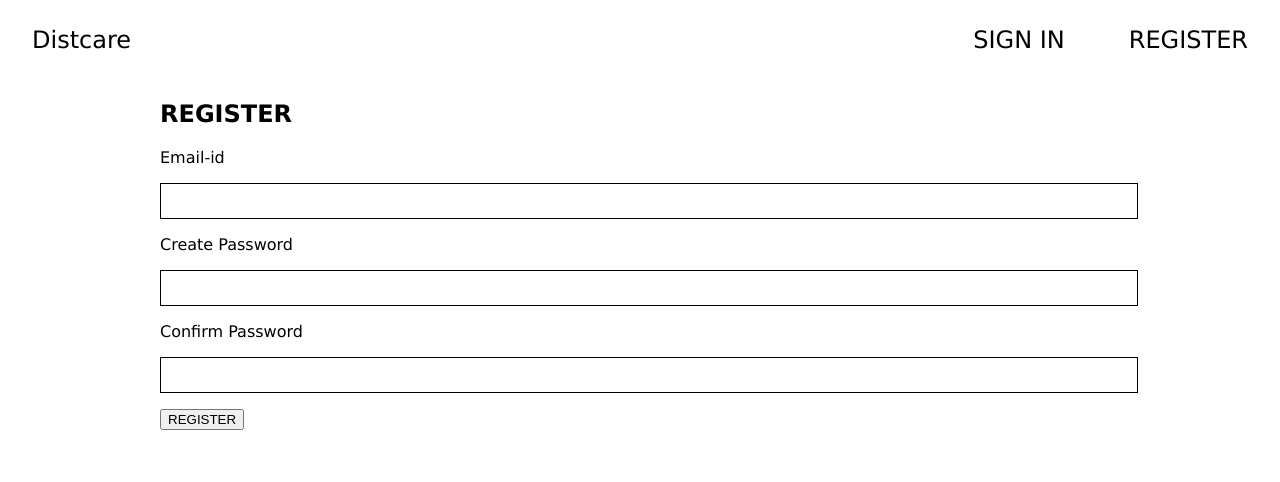
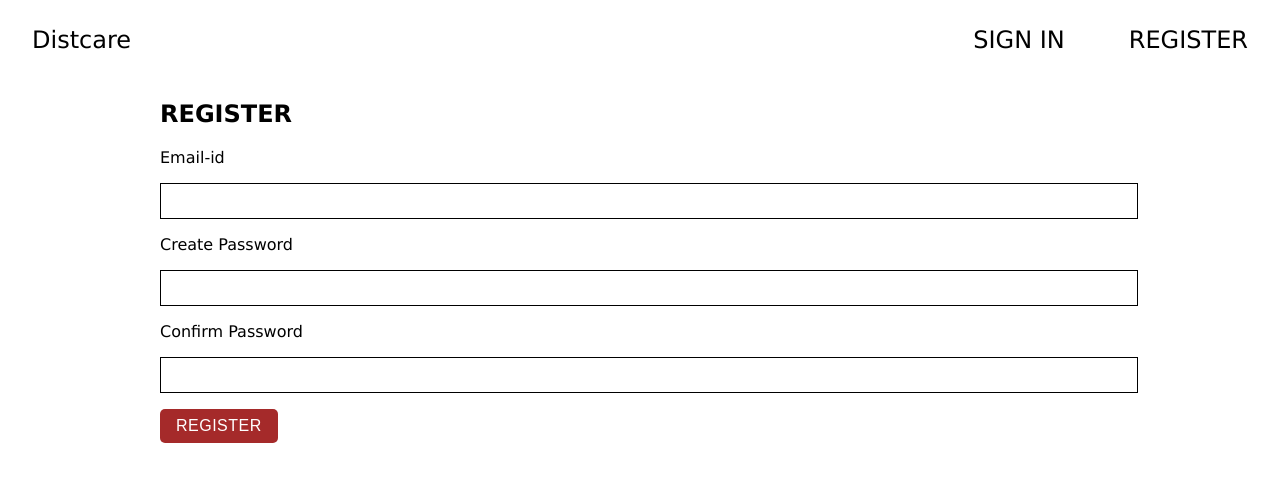
Before and after one commit to harshitkumar712/hophacks, a React (Create React App) app: page /register in a window 1280 px wide. Shown: the top 482 px of the page. Built offline with nearby package versions, Linux system fonts and the light colour scheme.

Commit message:
some changes

```diff
--- a/src/components/cregister/Cregister.js
+++ b/src/components/cregister/Cregister.js
@@ -2,6 +2,7 @@ import React from "react";
 
 import "./cregister.css";
 import FormInput from "../form-input/FormInput";
+import CustomButton from "../custombutton/CustomButton";
 
 class Cregister extends React.Component {
   constructor(props) {
@@ -9,6 +10,7 @@ class Cregister extends React.Component {
     this.state = {
       email: "",
       password: "",
+      cpassword: "",
     };
   }
   handleSubmit = (e) => {
@@ -23,7 +25,7 @@ class Cregister extends React.Component {
 
   render() {
     return (
-      <div className="sign-in">
+      <div className="register">
         <h2>REGISTER</h2>
         <form onSubmit={this.handleSubmit}>
           <label for="email">Email-id</label>
@@ -53,7 +55,8 @@ class Cregister extends React.Component {
             value={this.state.cpassword}
             required
           />
-          <input type="submit" value="REGISTER" />
+
+          <CustomButton type="submit">REGISTER</CustomButton>
         </form>
       </div>
     );
--- a/src/components/cregister/cregister.css
+++ b/src/components/cregister/cregister.css
@@ -0,0 +1,8 @@
+.register {
+  width: 75%;
+  height: 100%;
+  display: flex;
+  flex-direction: column;
+  justify-content: center;
+  margin: 0 auto;
+}
--- a/src/components/csignin/Csignin.js
+++ b/src/components/csignin/Csignin.js
@@ -2,6 +2,7 @@ import React from "react";
 
 import "./csignin.css";
 import FormInput from "../form-input/FormInput";
+import CustomButton from "../custombutton/CustomButton";
 
 class Csignin extends React.Component {
   constructor(props) {
@@ -44,7 +45,7 @@ class Csignin extends React.Component {
             value={this.state.password}
             required
           />
-          <input type="submit" value="Sign in " />
+          <CustomButton type="submit">Sign In</CustomButton>
         </form>
       </div>
     );
--- /dev/null
+++ b/src/components/custombutton/CustomButton.js
@@ -0,0 +1,12 @@
+import React from "react";
+import "./custombutton.css";
+
+const CustomButton = ({ children, ...otherProps }) => {
+  return (
+    <button className="custom-button" {...otherProps}>
+      {children}
+    </button>
+  );
+};
+
+export default CustomButton;
--- /dev/null
+++ b/src/components/custombutton/custombutton.css
@@ -0,0 +1,15 @@
+.custom-button {
+  width: auto;
+  letter-spacing: 0.5px;
+  font-size: 1rem;
+  background-color: brown;
+  color: white;
+  border: none;
+  cursor: pointer;
+  padding: 0.5rem 1rem;
+  border-radius: 5px;
+}
+
+.custom-button:hover {
+  opacity: 0.8;
+}
```
